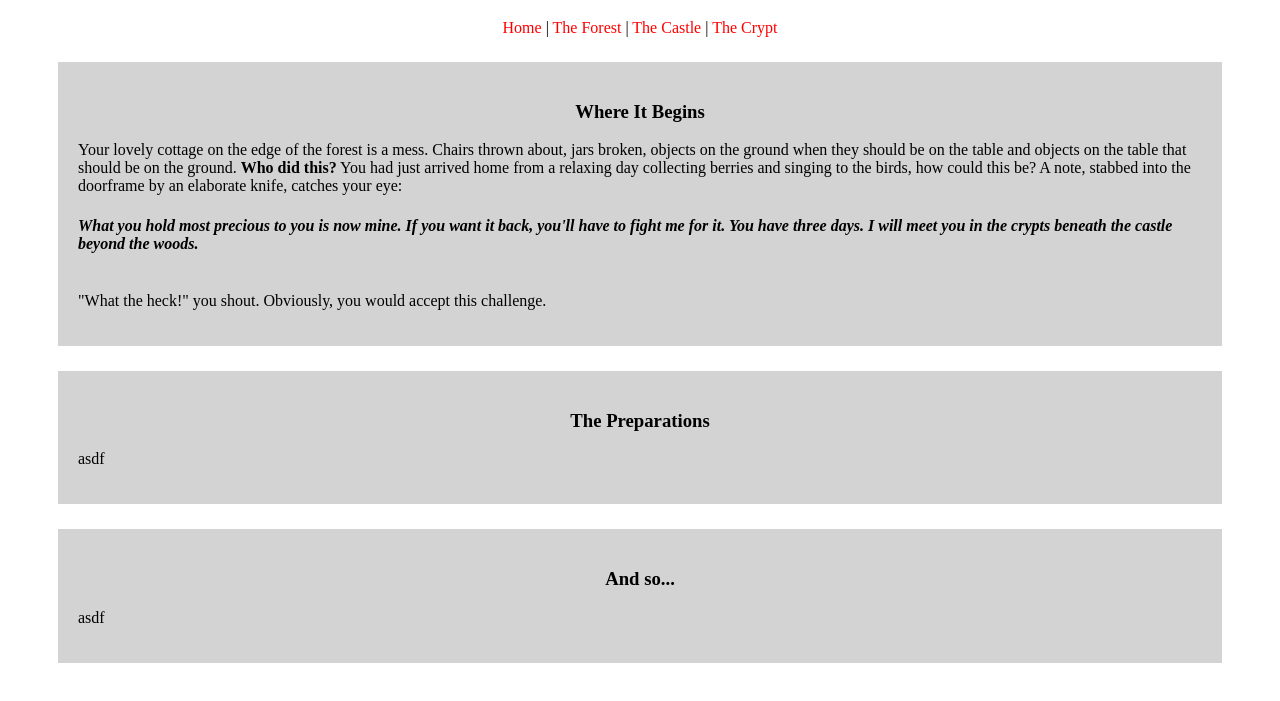
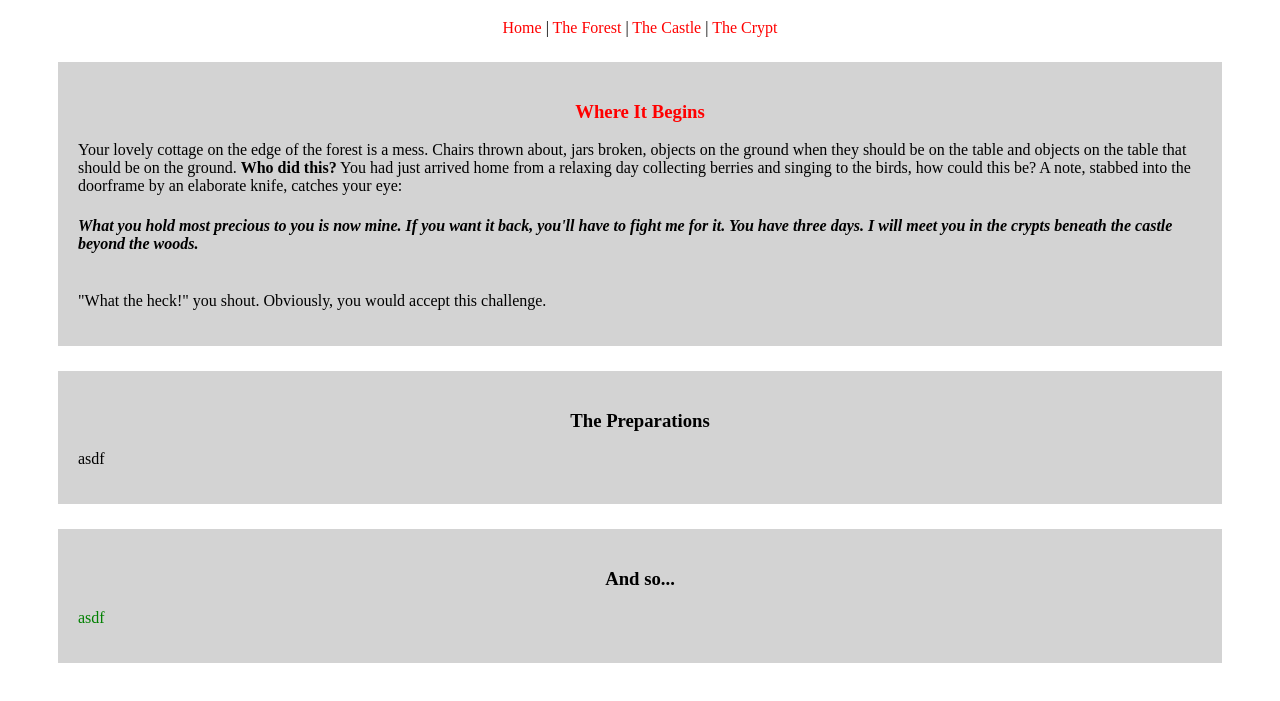
Before and after one commit to LC101-September-2021/assignment-4-html-me-something-katsinskyd, a website: page index.html in a window 1280 px wide. Shown: the part 61-762 px from the top of the page. Drawn offline with Linux system fonts and the light colour scheme.

Commit message:
added some missing CSS

```diff
--- a/index.html
+++ b/index.html
@@ -17,7 +17,7 @@
 
       <main>
          <article>
-            <h3>Where It Begins</h3>
+            <h3 id="mainHeading">Where It Begins</h3>
             <p>
                Your lovely cottage on the edge of the forest is a mess.
                Chairs thrown about, jars broken, objects on the ground when they should be on the table and objects on the table that should be on the ground.
@@ -36,7 +36,7 @@
          </article>
          <article>
             <h3>And so...</h3>
-            <p>
+            <p id="testP" class="funParagraph">
                asdf
             </p>
          </article>
--- a/styles.css
+++ b/styles.css
@@ -1,3 +1,16 @@
+body {
+    margin: 8px;
+    display: block;
+}
+
+#mainHeading {
+    color: red;
+}
+
+.funParagraph {
+    color: green;
+}
+
 a:link, a:visited {
     color: red;
     text-decoration: none;
```
